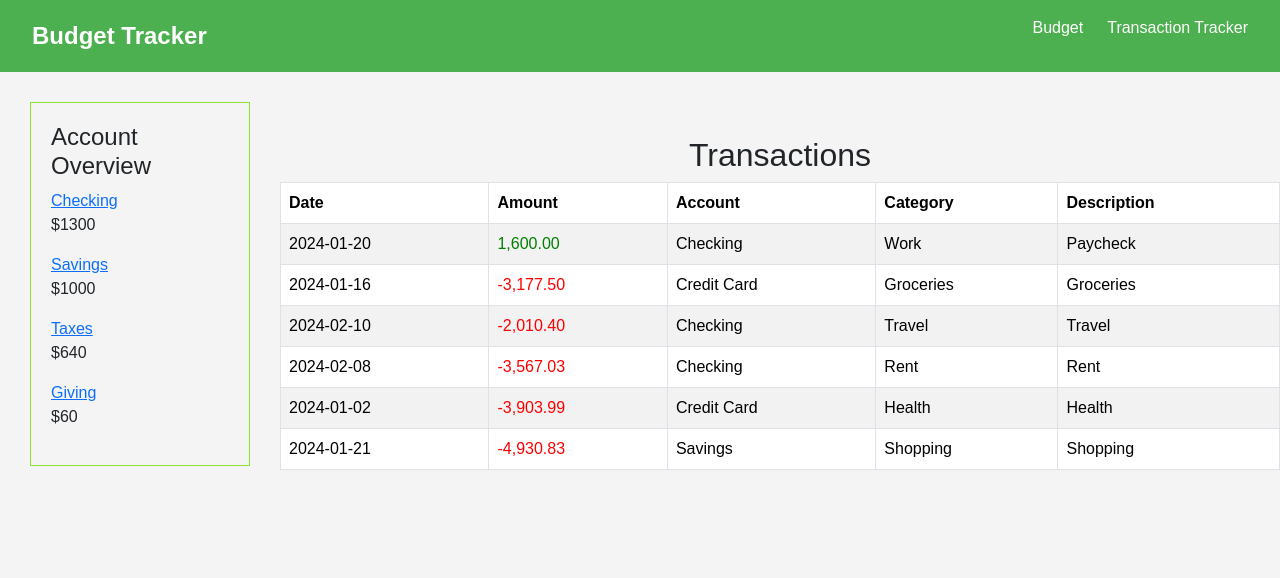
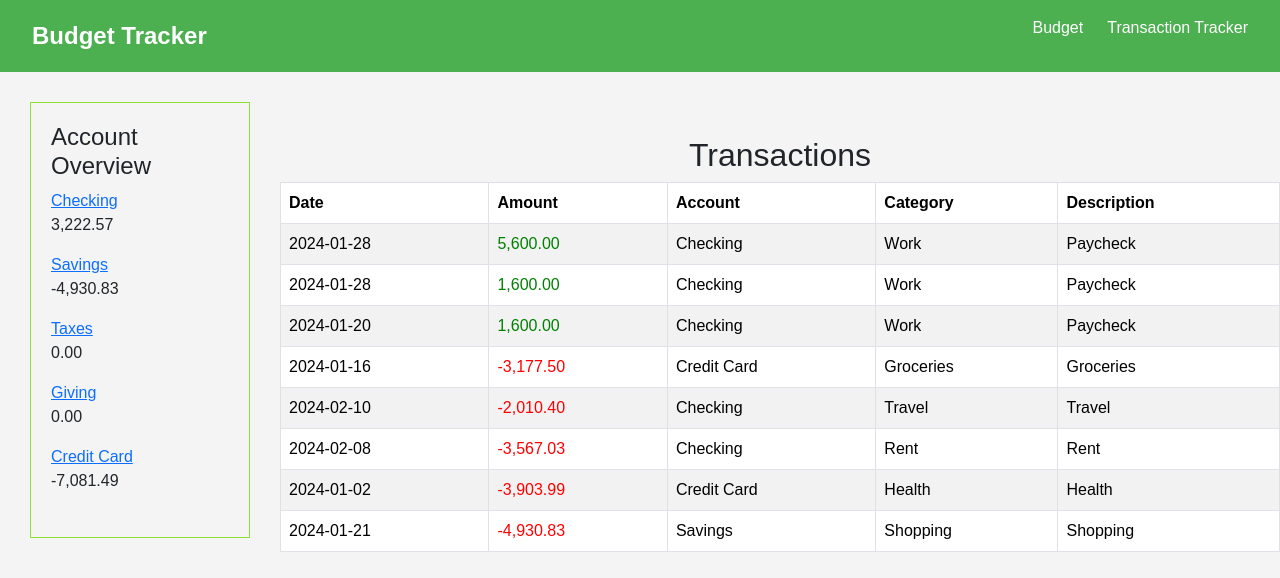
Before and after one commit to devaneyj3/next-budget, a Next.js app: page /tracker in a window 1280 px wide. Shown: the top 578 px of the page. Built offline with nearby package versions, Linux system fonts and the light colour scheme.

Commit message:
transactions dynamically updated

```diff
--- a/app/tracker/page.js
+++ b/app/tracker/page.js
@@ -1,13 +1,14 @@
 import Accounts from "@/components/Accounts/Accounts";
 import Transactions from "@/components/Transactions/Transactions";
+import { transactions } from "@/data/transactionData";
 import React from "react";
 import styles from "./tracker.module.scss";
 
 export default function TrasactionTracker() {
 	return (
 		<div className={styles.container}>
-			<Accounts />
-			<Transactions />
+			<Accounts transactions={transactions} />
+			<Transactions transactions={transactions} />
 		</div>
 	);
 }
--- a/components/Accounts/Accounts.js
+++ b/components/Accounts/Accounts.js
@@ -1,20 +1,43 @@
 "use client";
-import React, { useState } from "react";
-import stlyes from "./Accounts.module.scss";
+import React, { useState, useEffect } from "react";
+import styles from "./Accounts.module.scss"; // Fixed typo
 import Link from "next/link";
+import { transformMoney, updateAccounts } from "@/utils/helper";
 
 export default function Accounts() {
-	const [checkingAccount, setCheckingAccount] = useState(1300);
-	const [savingsAccount, setSavingsAccount] = useState(1000);
-	const [taxesAccount, setTaxesAccount] = useState(640);
-	const [givingAccount, setGivingAccount] = useState(60);
+	const [checkingAccount, setCheckingAccount] = useState(0); // Default to 0
+	const [savingsAccount, setSavingsAccount] = useState(0);
+	const [taxesAccount, setTaxesAccount] = useState(0);
+	const [givingAccount, setGivingAccount] = useState(0);
+	const [creditCardAccount, setCreditCardAccount] = useState(0);
+
+	useEffect(() => {
+		const updateAccountTotal = () => {
+			const checkingTotal = updateAccounts("Checking");
+			const savingsTotal = updateAccounts("Savings");
+			const taxesTotal = updateAccounts("Taxes");
+			const givingTotal = updateAccounts("Giving");
+			const creditCardTotal = updateAccounts("Credit Card");
+			setCheckingAccount(checkingTotal);
+			setSavingsAccount(savingsTotal);
+			setTaxesAccount(taxesTotal);
+			setGivingAccount(givingTotal);
+			setGivingAccount(givingTotal);
+			setCreditCardAccount(creditCardTotal);
+		};
+
+		updateAccountTotal();
+	}, []);
+
 	return (
-		<div className={stlyes.accounts}>
+		<div className={styles.accounts}>
 			<h4>Account Overview</h4>
-			<Link href="#">Checking</Link> <p>${checkingAccount} </p>
-			<Link href="#">Savings</Link> <p>${savingsAccount} </p>
-			<Link href="#">Taxes</Link> <p>${taxesAccount} </p>
-			<Link href="#">Giving</Link> <p>${givingAccount} </p>
+			<Link href="#">Checking</Link> <p>{transformMoney(checkingAccount)}</p>
+			<Link href="#">Savings</Link> <p>{transformMoney(savingsAccount)}</p>
+			<Link href="#">Taxes</Link> <p>{transformMoney(taxesAccount)}</p>
+			<Link href="#">Giving</Link> <p>{transformMoney(givingAccount)}</p>
+			<Link href="#">Credit Card</Link>
+			<p>{transformMoney(creditCardAccount)}</p>
 		</div>
 	);
 }
--- a/components/Transactions/Transactions.js
+++ b/components/Transactions/Transactions.js
@@ -2,10 +2,9 @@
 import React, { useState } from "react";
 import styles from "./Transactions.module.scss";
 import { Table } from "reactstrap";
-import { transactions } from "@/data/transactionData";
-import CurrencyFormat from "react-currency-format";
+import { transformMoney } from "@/utils/helper";
 
-export default function Transactions() {
+export default function Transactions({ transactions }) {
 	const [transactionData, setTransactionData] = useState(transactions);
 	return (
 		<div className={styles.transactions_container}>
@@ -29,11 +28,7 @@ export default function Transactions() {
 								<tr key={index}>
 									<td>{Date}</td>
 									<td className={Type == "inc" ? styles.green : styles.red}>
-										<CurrencyFormat
-											value={Amount.toFixed(2)}
-											displayType={"text"}
-											thousandSeparator={true}
-										/>
+										{transformMoney(Amount)}
 									</td>
 									<td>{Account}</td>
 									<td>{Category}</td>
--- a/data/transactionData.js
+++ b/data/transactionData.js
@@ -1,4 +1,20 @@
 export const transactions = [
+	{
+		Date: "2024-01-28",
+		Amount: 5600,
+		Account: "Checking",
+		Type: "inc",
+		Category: "Work",
+		Description: "Paycheck",
+	},
+	{
+		Date: "2024-01-28",
+		Amount: 1600,
+		Account: "Checking",
+		Type: "inc",
+		Category: "Work",
+		Description: "Paycheck",
+	},
 	{
 		Date: "2024-01-20",
 		Amount: 1600,
--- /dev/null
+++ b/utils/helper.js
@@ -0,0 +1,29 @@
+import { transactions } from "@/data/transactionData";
+import CurrencyFormat from "react-currency-format";
+
+export const updateAccounts = (accountType) => {
+	if (!transactions || transactions.length === 0) return 0;
+
+	const income = calculateAccountTotal("inc", accountType);
+	const expenses = calculateAccountTotal("exp", accountType);
+	return income - expenses;
+};
+
+const calculateAccountTotal = (operator, accountType) => {
+	return transactions
+		.filter(
+			(transaction) =>
+				transaction.Type === operator && transaction.Account === accountType
+		)
+		.reduce((acc, transaction) => acc + transaction.Amount, 0);
+};
+
+export const transformMoney = (amount) => {
+	return (
+		<CurrencyFormat
+			value={amount.toFixed(2)}
+			displayType={"text"}
+			thousandSeparator={true}
+		/>
+	);
+};
```
